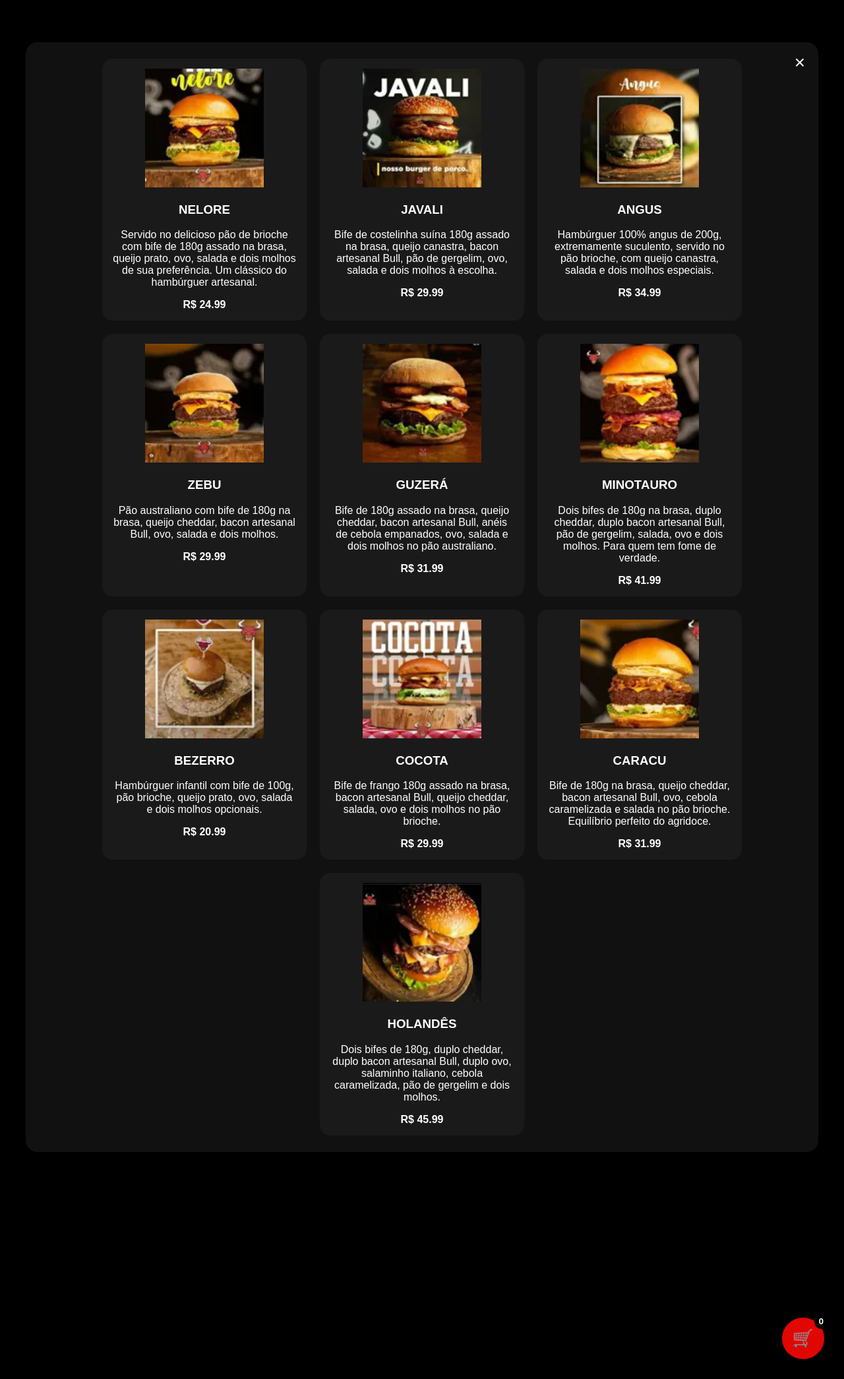
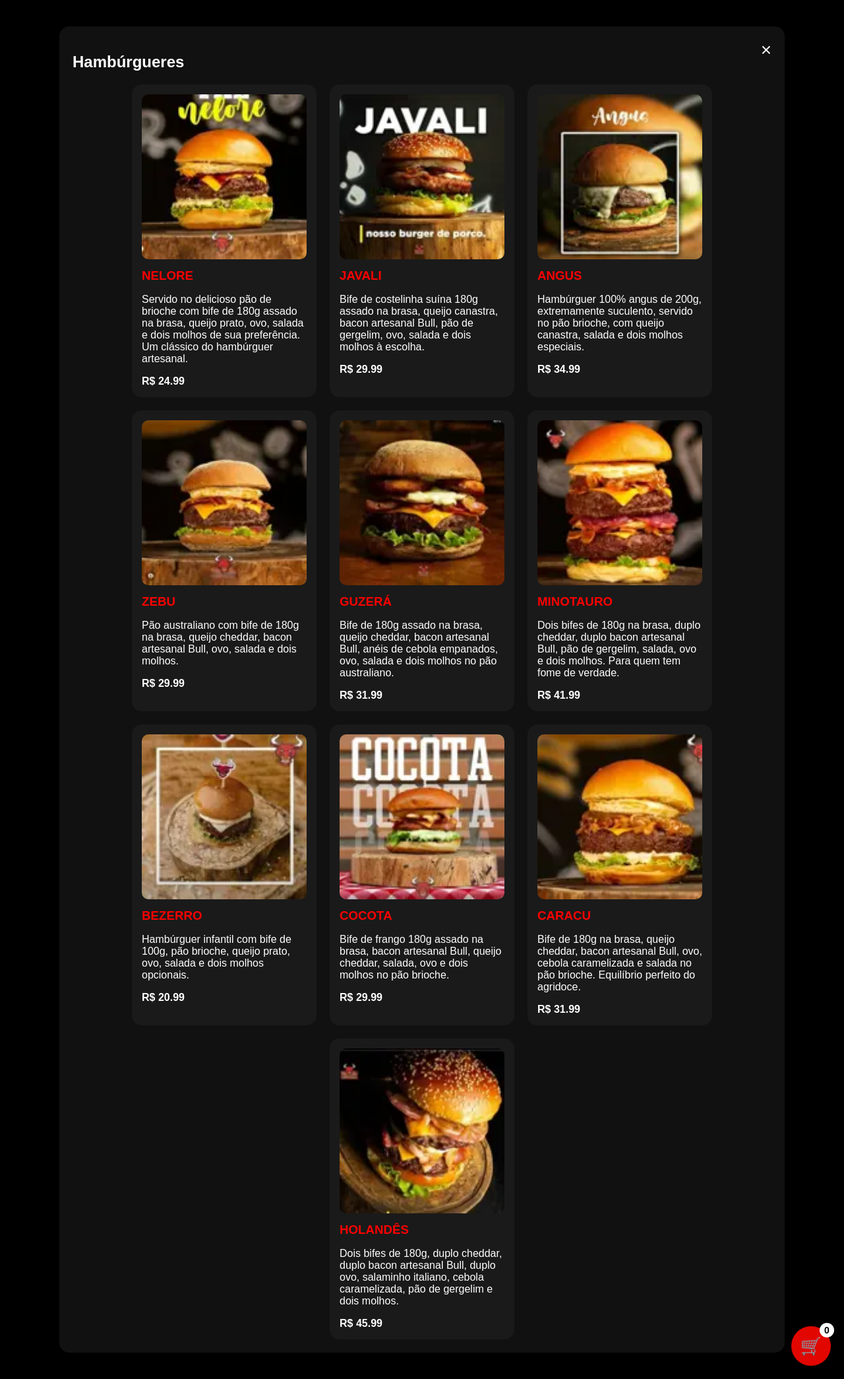
Before and after one commit to vitinnngsts/bullhouse, a Flask app: page / in a window 1280 px wide, after a click on "🍔 Hambúrgueres". Shown: the whole page at 66% size. Run offline with Flask 3, Linux system fonts and the light colour scheme; data that the repository does not hold is empty.

Commit message:
force redeploy now

```diff
--- a/fakebullhouse/templates/homepage.html
+++ b/fakebullhouse/templates/homepage.html
@@ -2,158 +2,202 @@
 <html lang="pt-br">
 <head>
 <meta charset="UTF-8">
-<title>CARDÁPIO BULL</title>
+<title>Cardápio Bull</title>
 <meta name="viewport" content="width=device-width, initial-scale=1.0">
 
 <style>
-/* ================= BASE ================= */
+/* ===== RESET ===== */
+* {
+    box-sizing: border-box;
+    font-family: Arial, sans-serif;
+}
+
+/* ===== FUNDO ===== */
 body {
     margin: 0;
+    background: black;
+    color: white;
     min-height: 100vh;
-    background: #000;
-    color: white;
-    font-family: Arial, sans-serif;
-    display: flex;
-    justify-content: center;
-    align-items: center;
 }
 
-/* TOURO CENTRAL */
+/* ===== TOURO DE FUNDO ===== */
 .touro {
     position: fixed;
     inset: 0;
-    background: url("{{ url_for('static',filename='logo/logo.png') }}") no-repeat center;
-    background-size: 60%;
-    opacity: 0.35;
-    z-index: -1;
+    background: url("{{ url_for('static', filename='logo/logo.png') }}") no-repeat center;
+    background-size: 65%;
+    opacity: 0.65;
+    z-index: -2;
+    filter: drop-shadow(0 0 60px rgba(225,0,0,0.5));
 }
 
-/* ================= CENTRAL ================= */
+/* ===== CONTAINER CENTRAL ===== */
 .central {
     text-align: center;
-    background: rgba(0,0,0,0.65);
-    padding: 40px 30px;
-    border-radius: 25px;
-    max-width: 900px;
+    background: rgba(0,0,0,0.45);
+    backdrop-filter: blur(5px);
+    padding: 30px;
+    border-radius: 20px;
+    max-width: 420px;
+    margin: 40px auto;
 }
 
 h1 {
-    font-size: clamp(48px, 9vw, 120px);
+    font-size: 48px;
+    margin-bottom: 10px;
+    color: #ff0000;
+}
+
+.central img {
+    width: 160px;
     margin-bottom: 20px;
-    color: #fff;
-    text-shadow: 4px 4px 8px #000;
 }
 
 button {
-    margin: 10px;
-    padding: 14px 28px;
-    font-size: 18px;
-    border-radius: 14px;
+    padding: 14px;
+    width: 100%;
+    margin-top: 10px;
     border: none;
-    cursor: pointer;
+    border-radius: 10px;
     background: #e10600;
     color: white;
-    font-weight: bold;
+    font-size: 18px;
+    cursor: pointer;
 }
 
 button:hover {
-    background: #ff1e1e;
+    opacity: 0.9;
 }
 
-/* ================= MODAIS ================= */
+/* ===== MODAIS ===== */
 .modal {
     display: none;
     position: fixed;
     inset: 0;
-    background: rgba(0,0,0,0.9);
+    background: rgba(0,0,0,0.95);
+    z-index: 10;
     overflow-y: auto;
-    z-index: 100;
 }
 
 .modal-content {
     background: #111;
-    width: 90%;
-    max-width: 1200px;
-    margin: 5% auto;
-    padding: 25px;
-    border-radius: 18px;
-    text-align: center;
-    position: relative;
+    max-width: 1100px;
+    margin: 40px auto;
+    padding: 20px;
+    border-radius: 15px;
 }
 
 .close {
-    position: absolute;
-    top: 15px;
-    right: 20px;
     font-size: 28px;
+    float: right;
     cursor: pointer;
 }
 
-/* ================= CARDS ================= */
-.cardapio {
+/* ===== CARDS ===== */
+.grid {
     display: flex;
     flex-wrap: wrap;
+    gap: 20px;
     justify-content: center;
-    gap: 20px;
 }
 
 .card {
     background: #1a1a1a;
+    border-radius: 15px;
     padding: 15px;
-    border-radius: 16px;
     width: 280px;
     cursor: pointer;
-    transition: transform .2s;
+    transition: transform 0.2s;
 }
 
-.card:hover { transform: scale(1.05); }
+.card:hover {
+    transform: scale(1.03);
+}
 
-.card img { width: 180px; }
+.card img {
+    width: 100%;
+    border-radius: 10px;
+}
 
-/* ================= CARRINHO FLOAT ================= */
-.carrinho-float {
+.card h3 {
+    margin: 10px 0 5px;
+    color: #ff0000;
+}
+
+/* ===== MODAL PRODUTO ===== */
+#modal-carrinho img {
+    width: 150px;
+    margin-bottom: 10px;
+}
+
+/* ===== CARRINHO FLUTUANTE ===== */
+.carrinho-btn {
     position: fixed;
     right: 20px;
     bottom: 20px;
-    z-index: 200;
+    background: #e10600;
+    width: 60px;
+    height: 60px;
+    border-radius: 50%;
+    display: flex;
+    justify-content: center;
+    align-items: center;
+    font-size: 26px;
+    cursor: pointer;
+    z-index: 20;
 }
 
-.btn-carrinho {
-    background: #e10600;
-    border: none;
-    color: white;
-    font-size: 26px;
-    padding: 16px;
+.carrinho-contador {
+    position: absolute;
+    top: -5px;
+    right: -5px;
+    background: white;
+    color: black;
+    font-size: 14px;
+    width: 22px;
+    height: 22px;
     border-radius: 50%;
-    cursor: pointer;
-    position: relative;
+    display: flex;
+    justify-content: center;
+    align-items: center;
+    font-weight: bold;
 }
 
-#badge {
-    position: absolute;
-    top: -6px;
-    right: -6px;
-    background: black;
-    color: white;
-    font-size: 13px;
-    padding: 4px 7px;
-    border-radius: 50%;
+/* ===== CARRINHO MODAL ===== */
+.carrinho-modal {
+    display: none;
+    position: fixed;
+    right: 20px;
+    bottom: 90px;
+    background: #111;
+    width: 300px;
+    padding: 15px;
+    border-radius: 15px;
+    z-index: 30;
 }
 
-/* ================= LISTA CARRINHO ================= */
-.item {
+.item-carrinho {
     display: flex;
     justify-content: space-between;
-    align-items: center;
-    margin-bottom: 8px;
+    margin-bottom: 5px;
 }
 
-.remover {
+.item-carrinho button {
     background: transparent;
-    border: none;
     color: red;
-    font-size: 18px;
-    cursor: pointer;
+    font-size: 16px;
+    width: auto;
+}
+
+/* ===== RESPONSIVO ===== */
+@media (max-width: 768px) {
+    .touro {
+        background-size: 90%;
+    }
+
+    h1 {
+        font-size: 36px;
+    }
 }
 </style>
 </head>
@@ -163,19 +207,20 @@ button:hover {
 <div class="touro"></div>
 
 <div class="central">
-    <h1>CARDÁPIO BULL</h1>
-    <button onclick="abrirModal('hamburgueres')">🍔 HAMBÚRGUERES</button>
-    <button onclick="abrirModal('porcoes')">🍟 PORÇÕES</button>
+    <h1>BULL HOUSE</h1>
+    <img src="{{ url_for('static', filename='logo/logo.png') }}">
+    <button onclick="abrirModal('hamburgueres')">🍔 Hambúrgueres</button>
+    <button onclick="abrirModal('porcoes')">🍟 Porções</button>
 </div>
 
-<!-- ================= HAMBÚRGUERES ================= -->
+<!-- ===== MODAL HAMBURGUERES ===== -->
 <div id="hamburgueres" class="modal">
 <div class="modal-content">
-<span class="close" onclick="fecharModal('hamburgueres')">&times;</span>
-
-<div class="cardapio">
+<span class="close" onclick="fecharModal('hamburgueres')">×</span>
+<h2>Hambúrgueres</h2>
+<div class="grid">
 {% for p in produtos_hamburguer %}
-<div class="card" onclick="abrirAdd({{p.id}}, '{{p.nome}}')">
+<div class="card" onclick="abrirProduto({{ p.id }}, '{{ p.nome }}', '{{ p.imagem }}', '{{ p.descricao }}')">
 <img src="{{ url_for('static', filename='hamburgueres/' + p.imagem) }}">
 <h3>{{ p.nome }}</h3>
 <p>{{ p.descricao }}</p>
@@ -186,101 +231,86 @@ button:hover {
 </div>
 </div>
 
-<!-- ================= ADD ================= -->
-<div id="add" class="modal">
+<!-- ===== MODAL PRODUTO ===== -->
+<div id="modal-carrinho" class="modal">
 <div class="modal-content">
-<span class="close" onclick="fecharModal('add')">&times;</span>
-
-<h2 id="nome"></h2>
-<label>Quantidade</label><br>
-<input type="number" id="qtd" value="1"><br><br>
-<button onclick="addCarrinho()">Adicionar</button>
+<span class="close" onclick="fecharModal('modal-carrinho')">×</span>
+<img id="img-produto">
+<h2 id="nome-produto"></h2>
+<p id="desc-produto"></p>
+<input type="number" id="qtd" value="1" min="1">
+<textarea id="obs" placeholder="Observações"></textarea>
+<button onclick="adicionar()">Adicionar</button>
 </div>
 </div>
 
-<!-- ================= CARRINHO ================= -->
-<div id="carrinho" class="modal">
-<div class="modal-content">
-<span class="close" onclick="fecharModal('carrinho')">&times;</span>
-
-<h2>🛒 Carrinho</h2>
-<div id="lista"></div>
-
-<a href="/checkout">
-<button>Finalizar Pedido</button>
-</a>
-</div>
+<!-- ===== CARRINHO ===== -->
+<div class="carrinho-btn" onclick="toggleCarrinho()">
+🛒
+<div class="carrinho-contador" id="contador">0</div>
 </div>
 
-<!-- ================= BOTÃO CARRINHO ================= -->
-<div class="carrinho-float">
-<button class="btn-carrinho" onclick="abrirCarrinho()">
-🛒 <span id="badge">0</span>
-</button>
+<div class="carrinho-modal" id="carrinho-modal">
+<div id="lista"></div>
+<p><strong>Total: R$ <span id="total">0.00</span></strong></p>
+<a href="/checkout"><button>Finalizar</button></a>
 </div>
 
 <script>
-let atual = {};
+let produtoAtual = {};
 
 function abrirModal(id){ document.getElementById(id).style.display="block"; }
 function fecharModal(id){ document.getElementById(id).style.display="none"; }
 
-function abrirAdd(id,nome){
-    atual={id,nome};
-    document.getElementById("nome").innerText=nome;
-    abrirModal("add");
+function abrirProduto(id,nome,img,desc){
+    produtoAtual={id,nome};
+    document.getElementById("nome-produto").innerText=nome;
+    document.getElementById("desc-produto").innerText=desc;
+    document.getElementById("img-produto").src="{{ url_for('static', filename='hamburgueres/') }}"+img;
+    abrirModal("modal-carrinho");
 }
 
-function addCarrinho(){
+function adicionar(){
 fetch("/add_carrinho",{
 method:"POST",
 headers:{"Content-Type":"application/json"},
 body:JSON.stringify({
-            id:atual.id,
-            nome:atual.nome,
-            quantidade:document.getElementById("qtd").value
+id:produtoAtual.id,
+nome:produtoAtual.nome,
+quantidade:document.getElementById("qtd").value,
+observacoes:document.getElementById("obs").value
 })
-    }).then(()=>{
-        fecharModal("add");
-        atualizarCarrinho();
-    });
+}).then(()=>{fecharModal("modal-carrinho");carregar();});
 }
 
-function abrirCarrinho(){
-    atualizarCarrinho();
-    abrirModal("carrinho");
+function toggleCarrinho(){
+const c=document.getElementById("carrinho-modal");
+c.style.display=c.style.display==="block"?"none":"block";
 }
 
-function atualizarCarrinho(){
-    fetch("/get_carrinho")
-    .then(r=>r.json())
-    .then(c=>{
-        const lista=document.getElementById("lista");
-        lista.innerHTML="";
-        let total=0;
-
-        c.forEach(i=>{
-            total+=Number(i.quantidade);
-            lista.innerHTML+=`
-            <div class="item">
+function carregar(){
+fetch("/get_carrinho").then(r=>r.json()).then(d=>{
+document.getElementById("lista").innerHTML="";
+document.getElementById("contador").innerText=d.length;
+d.forEach(i=>{
+document.getElementById("lista").innerHTML+=`
+<div class="item-carrinho">
 ${i.nome} x${i.quantidade}
-                <button class="remover" onclick="remover(${i.id})">❌</button>
+<button onclick="remover(${i.id})">❌</button>
 </div>`;
 });
-
-        document.getElementById("badge").innerText=total;
+});
+fetch("/total").then(r=>r.json()).then(d=>{
+document.getElementById("total").innerText=d.total.toFixed(2);
 });
 }
 
 function remover(id){
-    fetch("/remover_carrinho",{
-        method:"POST",
-        headers:{"Content-Type":"application/json"},
-        body:JSON.stringify({id})
-    }).then(atualizarCarrinho);
+fetch("/remover_carrinho",{method:"POST",headers:{"Content-Type":"application/json"},body:JSON.stringify({id})})
+.then(()=>carregar());
 }
 
-window.onload = atualizarCarrinho;
+window.onload=carregar;
 </script>
 
 </body>
```
Lines whose indentation alone changed are shown as unchanged.
